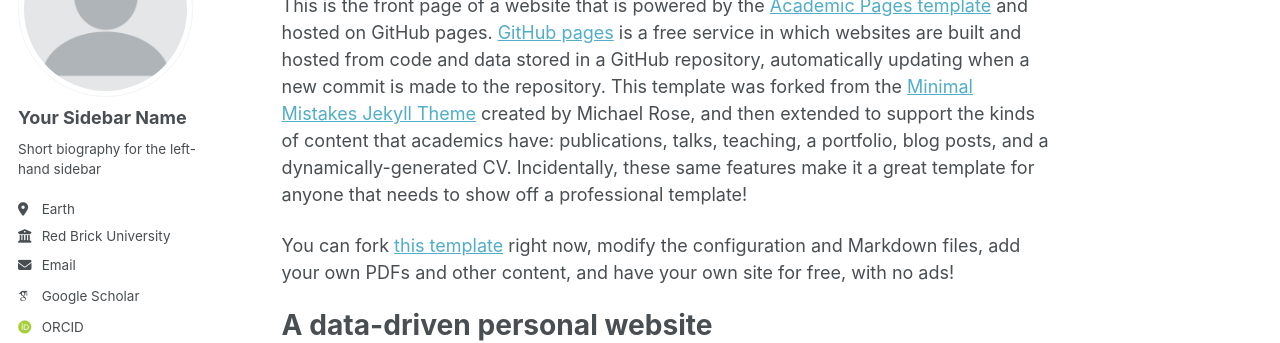
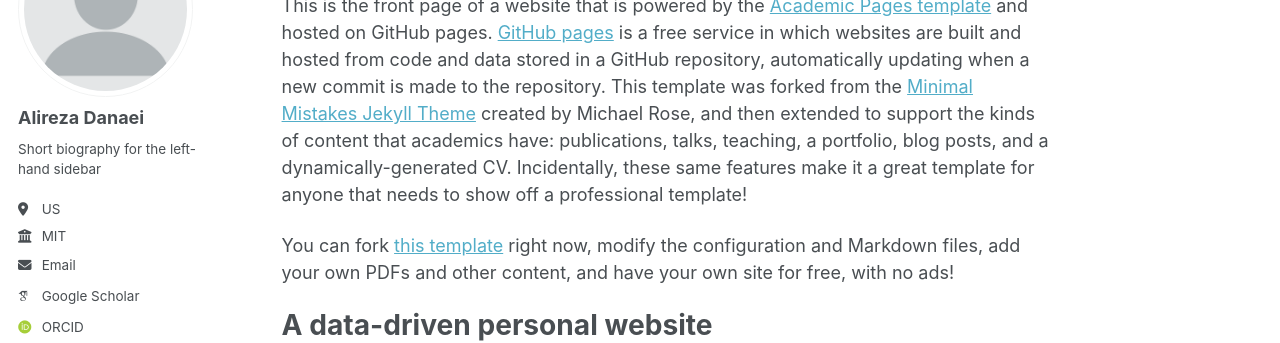
Before and after one commit to alirezadanaei2002/alirezadanaei2002.github.io, a Jekyll site: the page built from _pages/about.md, in a window 1280 px wide. Shown: the part 179-522 px from the top of the page. Built offline with Jekyll 4.4.1, drawn with Linux system fonts in a browser that asks for light colours; some web fonts are replaced; a script bundle is joined from its source files by our own code; library files that are not in the unit come from our copies.

Commit message:
update biographic information

```diff
--- a/_config.yml
+++ b/_config.yml
@@ -24,13 +24,13 @@
 author:
   # Biographic information
   avatar           : "profile.png"
-  name             : "Your Sidebar Name"
+  name             : "Alireza Danaei"
   pronouns         : # example: "she/her"
   bio              : "Short biography for the left-hand sidebar"
-  location         : "Earth"
-  employer         : "Red Brick University"
+  location         : "US"
+  employer         : "MIT"
   uri              : # URL
-  email            : "none@example.org"
+  email            : "alirez11@mit.edu"
 
   # Academic websites
   academia         : # URL
```
